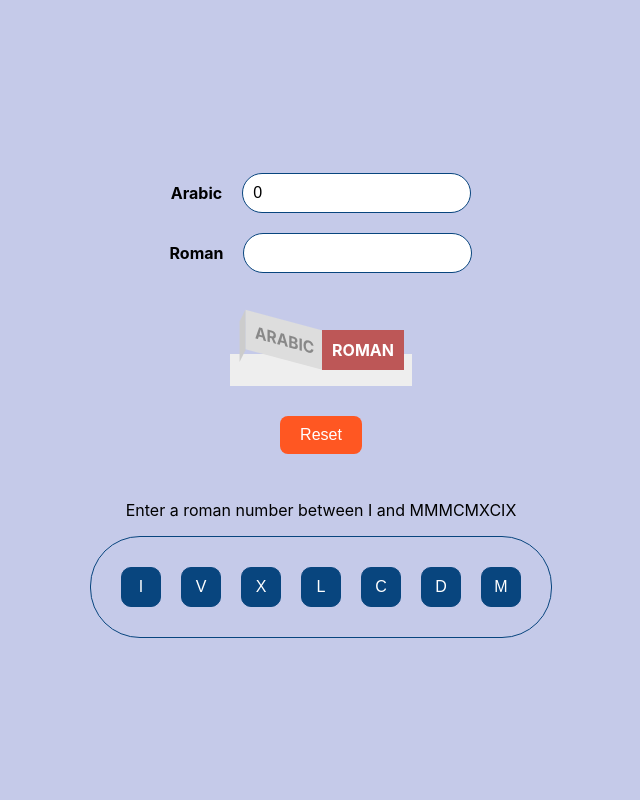
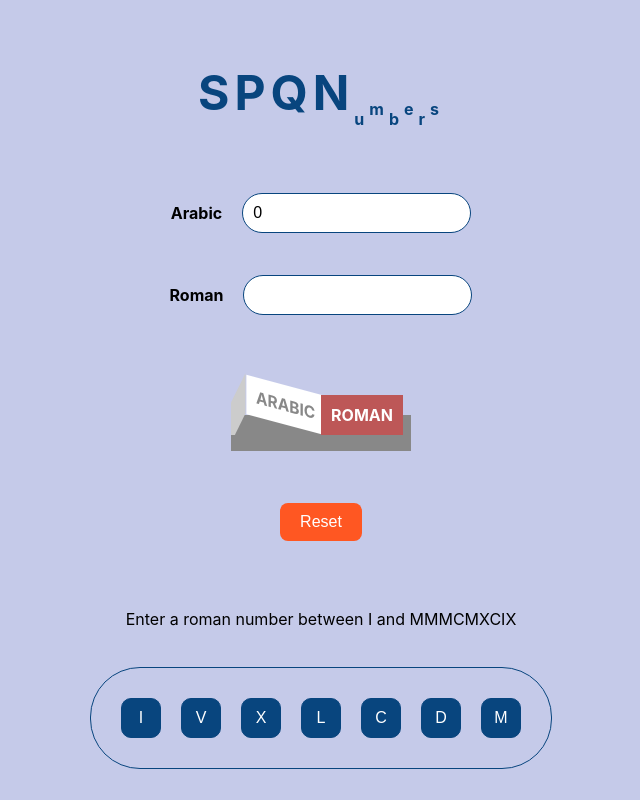
Before and after one commit to licia03/spqn, a React (Create React App) app: page / in a window 1280 px wide. Shown: the whole page, without its empty margins (319-959 px from the left). Built offline with nearby package versions, Linux system fonts and the light colour scheme.

Commit message:
Add title and update switch
Co-authored-by: Luca Gandini <luca.gandini88@gmail.com>

```diff
--- a/src/App.module.css
+++ b/src/App.module.css
@@ -2,10 +2,11 @@
   text-align: center;
   display: flex;
   flex-direction: column;
-  justify-content: center;
+  justify-content: space-around;
   align-items: center;
   height: 100vh;
   background-color: #f4f1ee;
+  padding: 20px;
 }
 
 .circleAnimation {
--- a/src/App.tsx
+++ b/src/App.tsx
@@ -5,6 +5,7 @@ import styles from "./App.module.css";
 import KeyboardRoman from "./components/KeyboardRoman/KeyboardRoman";
 import KeyboardArabic from "./components/KeyboardArabic/KeyboardArabic";
 import Switch from "./components/Switch/Switch";
+import Title from "./components/Title/Title";
 import {
   getArabicByRomanNumber,
   getRomanByArabicNumber,
@@ -73,6 +74,7 @@ const App = () => {
       [paletteStyles.backgroundArabic]: selectedNumeralSystem === "arabic",
       [paletteStyles.backgroundRoman]: selectedNumeralSystem === "roman",
     })}>
+      <Title wave="umbers">SPQN</Title>
       <NumberField
         label="Arabic"
         value={
--- a/src/components/Key/Key.module.css
+++ b/src/components/Key/Key.module.css
@@ -6,6 +6,7 @@
     border-radius: 10px;
     border: 1px solid #08457e;
     color: #fff;
+    outline: none;
 }
 
 .button:hover {
--- a/src/components/Switch/Switch.module.css
+++ b/src/components/Switch/Switch.module.css
@@ -13,10 +13,10 @@
   text-align: center;
   text-transform: uppercase;
   color: #888;
-  width: 182px;
+  width: 180px;
   height: 87px;
   overflow: hidden;
-  border-bottom: 0.5em solid #eee;
+  border-bottom: 0.5em solid #888;
 }
 
 .rocker::before {
@@ -25,7 +25,7 @@
   left: 0;
   right: 0;
   bottom: 0;
-  border: 0.5em solid #eee;
+  border: 20px solid #888;
   border-bottom: 0;
 }
 
@@ -53,7 +53,7 @@
   width: auto;
   left: 0.85em;
   bottom: 10px;
-  background-color: #ddd;
+  background-color: #fff;
   transform: rotate(15deg) skewX(15deg);
 }
 
@@ -68,19 +68,19 @@
 .switchRight::before {
   content: "";
   position: absolute;
-  width: 0.4em;
-  height: 2.45em;
-  bottom: -0.45em;
+  width: 18px;
+  height: 39px;
+  bottom: -19px;
   background-color: #ccc;
   transform: skewY(-65deg);
 }
 
 .switchLeft::before {
-  left: -0.4em;
+  left: -19px;
 }
 
 .switchRight::before {
-  right: -0.375em;
+  right: -15px;
   background-color: transparent;
   transform: skewY(65deg);
 }
@@ -101,7 +101,7 @@ input:checked + .switchLeft::before {
 }
 
 input:checked + .switchLeft + .switchRight {
-  background-color: #ddd;
+  background-color: #fff;
   color: #888;
   bottom: 10px;
   right: 0.8em;
--- /dev/null
+++ b/src/components/Title/Title.module.css
@@ -0,0 +1,6 @@
+.Title {
+    font-weight: bold;
+    font-size: 3rem;
+    color: #08457e;
+    letter-spacing: 5px;
+}
--- /dev/null
+++ b/src/components/Title/Title.tsx
@@ -0,0 +1,22 @@
+import React from "react";
+
+import styles from "./Title.module.css";
+
+interface TitleProps {
+  wave?: string;
+}
+
+const Title: React.FC<TitleProps> = ({ children, wave = "" }) => (
+  <h1 className={styles.Title}>
+    {children}
+    {wave && (
+      <sub>
+        {Array.from(wave).map((letter, index) =>
+          index % 2 === 0 ? <sub>{letter}</sub> : <sup>{letter}</sup>
+        )}
+      </sub>
+    )}
+  </h1>
+);
+
+export default Title;
```
